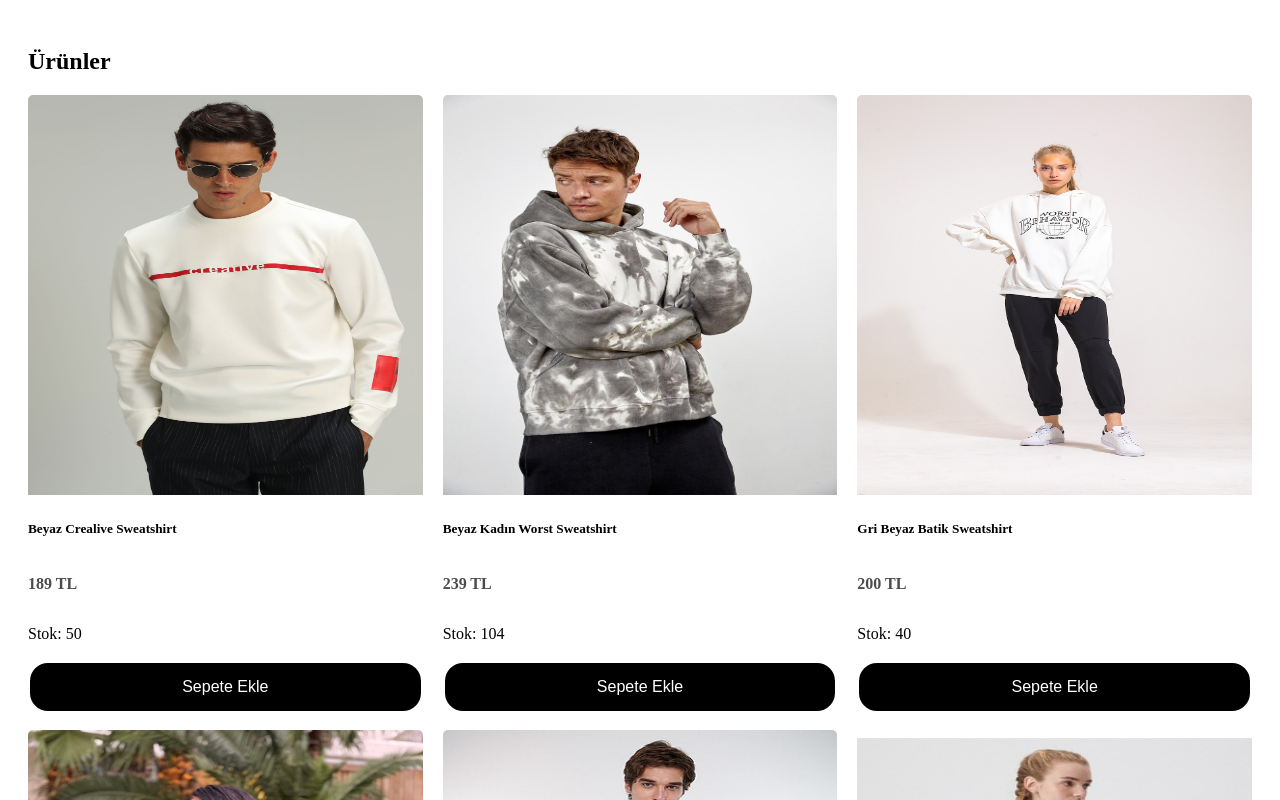
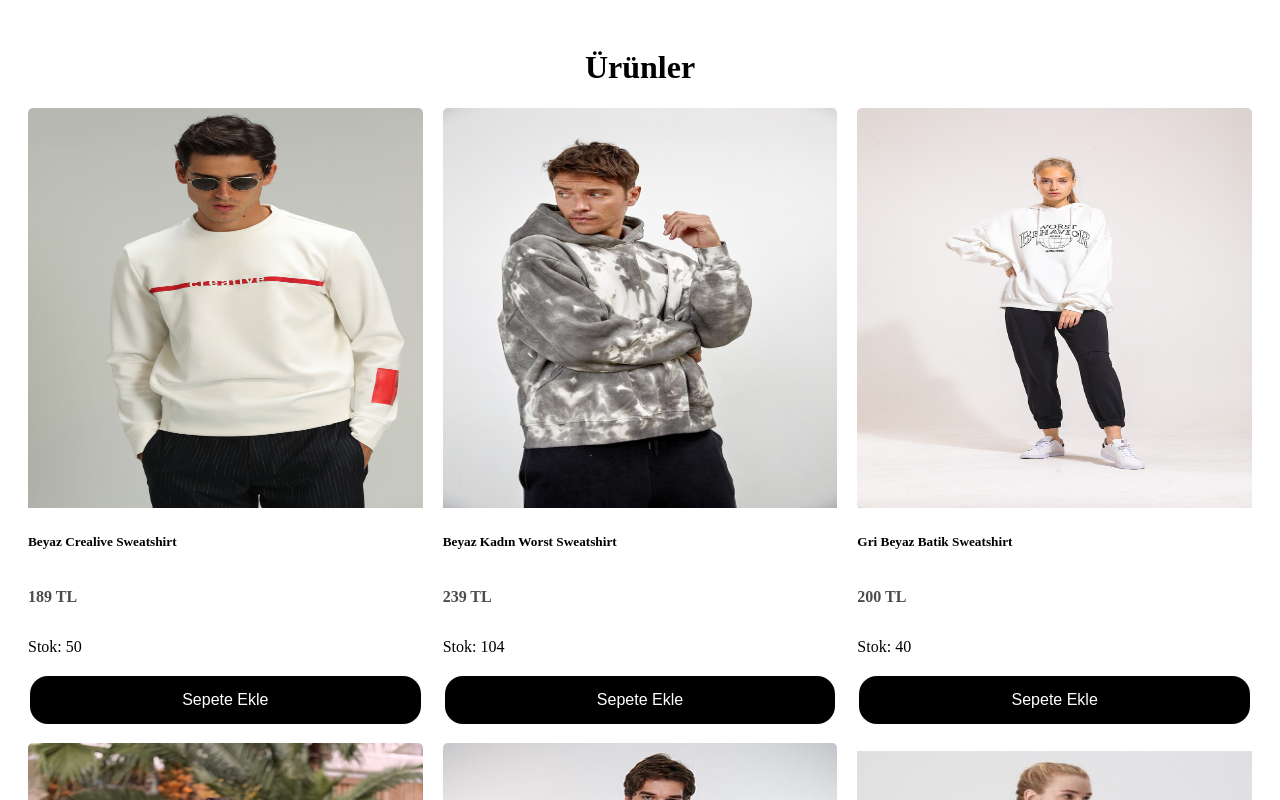
Before and after one commit to nildembuse/react, a React (Vite) app: page / in a window 1280 px wide. Shown: the top 800 px of the page. Built offline with nearby package versions, Linux system fonts and the light colour scheme.

Commit message:
app.jsx de css de duzenleme yapiliyor

```diff
--- a/src/App.css
+++ b/src/App.css
@@ -1,7 +1,10 @@
 *{
     box-sizing: border-box;
 }
-
+h1 {
+    display: flex;
+    justify-content: center;
+}
 a {
     color: #000 !important;
     text-decoration: none !important;
--- a/src/App.jsx
+++ b/src/App.jsx
@@ -67,7 +67,7 @@ function App() {
   return (
     <>
     <div className='container'>
-      <h2>Ürünler</h2>
+      <h1>Ürünler</h1>
       <div className="cardWrapper">
         {
           productsObject.map((item) => <Cards key={item.id} products={item} addToBasket={addToBasket} />)
```
